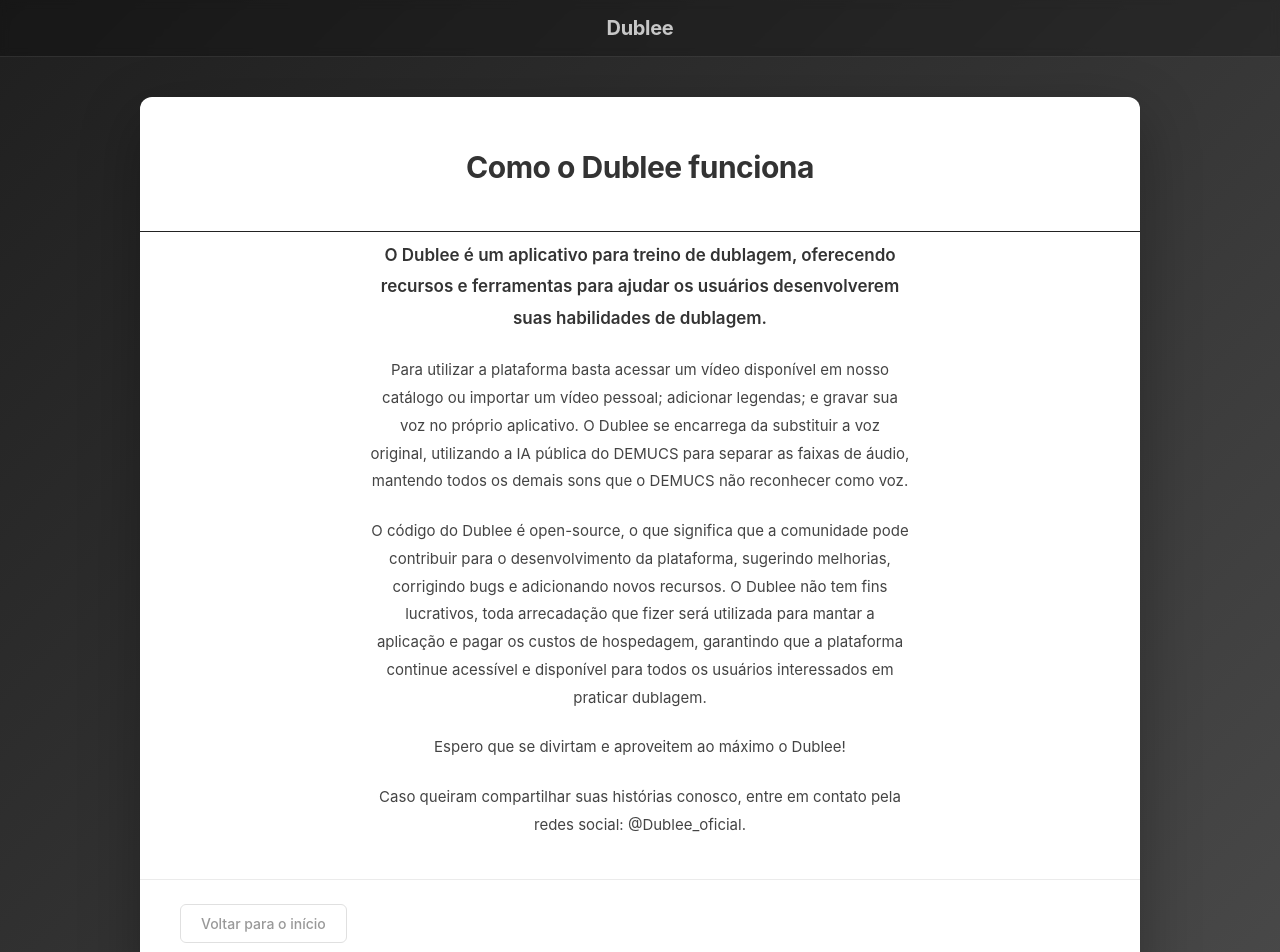
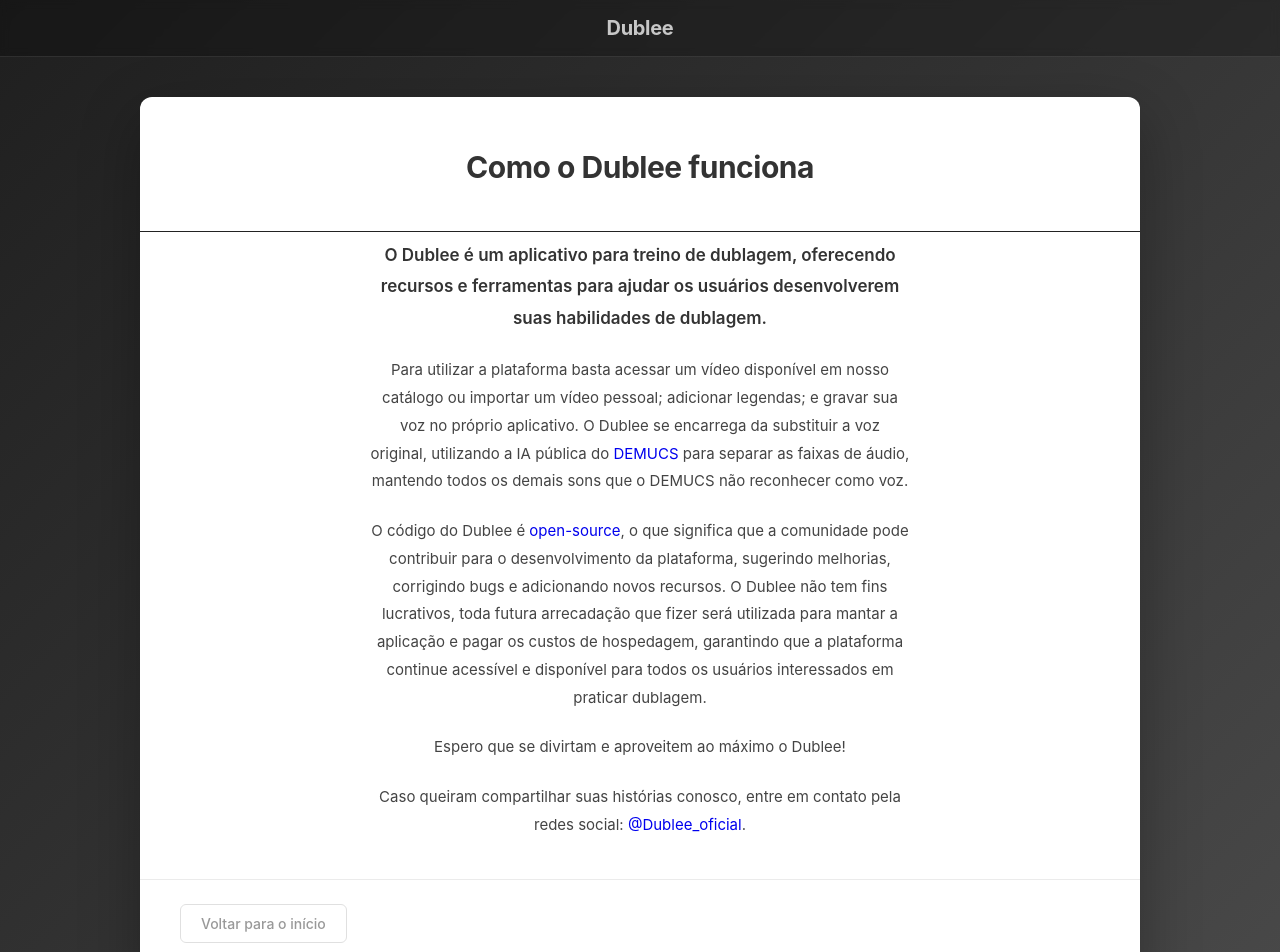
Before and after one commit to LuisFelipe2/dublee-frontend, a React (Vite) app: page /como-funciona in a window 1280 px wide. Shown: the top 952 px of the page. Built offline with nearby package versions, Linux system fonts and the light colour scheme; no server answers; the HTML template or start-up script is replaced by a standard one.

Commit message:
Ajustes nos links externos

```diff
--- a/src/components/pages/Info/CareersPage.jsx
+++ b/src/components/pages/Info/CareersPage.jsx
@@ -16,9 +16,9 @@
           <p className="info-page__placeholder">
             Quer trabalhar no Dublee?
           </p>
-          <p className="info-page__placeholder">o código fonte é open-source, se você tem interesse em contribuir para o desenvolvimento da plataforma,
+          <p className="info-page__placeholder">o código fonte é <a href="https://github.com/LuisFelipe2/dublee-backend">open-source</a>, se você tem interesse em contribuir para o desenvolvimento da plataforma,
             seja como desenvolvedor, designer, ou em qualquer outra área, basta abrir um PR no github e entrar em contato através do
-            instagran: @dublee_oficial ou pelo email: dublee.plataforma@gmail.com
+            instagran: <a href="https://www.instagram.com/dublee_oficial/">@Dublee_oficial</a> ou pelo email: dublee.plataforma@gmail.com
           </p>
         </section>
 
--- a/src/components/pages/Info/HowItWorksPage.jsx
+++ b/src/components/pages/Info/HowItWorksPage.jsx
@@ -20,19 +20,21 @@
           <p className="info-page__placeholder">
             Para utilizar a plataforma basta acessar um vídeo disponível em nosso catálogo ou importar um vídeo pessoal;
             adicionar legendas; e gravar sua voz no próprio aplicativo. O Dublee se encarrega da substituir a voz original,
-            utilizando a IA pública do DEMUCS para separar as faixas de áudio, mantendo todos os demais sons que o DEMUCS
-            não reconhecer como voz.
+            utilizando a IA pública do <a href="https://github.com/facebookresearch/demucs">DEMUCS</a> para separar as faixas de áudio,
+            mantendo todos os demais sons que o DEMUCS não reconhecer como voz.
           </p>
           <p className="info-page__placeholder">
-            O código do Dublee é open-source, o que significa que a comunidade pode contribuir para o desenvolvimento da plataforma,
-            sugerindo melhorias, corrigindo bugs e adicionando novos recursos. O Dublee não tem fins lucrativos, toda arrecadação que fizer será utilizada para mantar a aplicação e pagar os custos de hospedagem,
-            garantindo que a plataforma continue acessível e disponível para todos os usuários interessados em praticar dublagem.
+            O código do Dublee é <a href="https://github.com/LuisFelipe2/dublee-backend">open-source</a>, o que significa que a comunidade
+            pode contribuir para o desenvolvimento da plataforma, sugerindo melhorias, corrigindo bugs e adicionando novos recursos.
+            O Dublee não tem fins lucrativos, toda futura arrecadação que fizer será utilizada para mantar a aplicação e pagar os
+            custos de hospedagem, garantindo que a plataforma continue acessível e disponível para todos os usuários interessados
+            em praticar dublagem.
           </p>
           <p className="info-page__placeholder">
             Espero que se divirtam e aproveitem ao máximo o Dublee!
           </p>
           <p className="info-page__placeholder">
-            Caso queiram compartilhar suas histórias conosco, entre em contato pela redes social: @Dublee_oficial.
+            Caso queiram compartilhar suas histórias conosco, entre em contato pela redes social: <a href="https://www.instagram.com/dublee_oficial/">@Dublee_oficial</a>.
           </p>
         </section>
 
--- a/src/components/pages/Info/NewsPage.jsx
+++ b/src/components/pages/Info/NewsPage.jsx
@@ -21,7 +21,7 @@
             Novas funcionalidades são publicadas nas redes sociais!
           </p>
           <p className="info-page__placeholder">
-            Aceitamos sugestões e pedidos, mande mensagem para o @dublee_oficial
+            Aceitamos sugestões e pedidos, mande mensagem para o <a href="https://www.instagram.com/dublee_oficial/">@Dublee_oficial</a>
           </p>
         </section>
 
--- a/src/components/pages/Info/TermsPrivacyPage.jsx
+++ b/src/components/pages/Info/TermsPrivacyPage.jsx
@@ -22,7 +22,7 @@
             O Dublee não armazena nenhum dado do usuário de forma permanente, garantindo a privacidade e segurança das informações.
           </p>
           <p className="info-page__placeholder">
-            O Dublee é um aplicativo open-source, o que significa que o código-fonte está disponível publicamente para qualquer pessoa
+            O Dublee é um aplicativo <a href="https://github.com/LuisFelipe2/dublee-backend">open-source</a>, o que significa que o código-fonte está disponível publicamente para qualquer pessoa
             acessar, ler e inspecionar.
           </p>
         </section>
--- a/src/components/shared/Header/Header.css
+++ b/src/components/shared/Header/Header.css
@@ -1,4 +1,4 @@
-Link, a {
+.app-header a {
   text-decoration: none;
   cursor: pointer;
   color: rgba(255, 255, 255, 0.75);
--- a/src/index.css
+++ b/src/index.css
@@ -280,3 +280,8 @@
     min-width: 0;
   }
 }
+
+a {
+  text-decoration: none;
+  cursor: pointer;
+}
```
